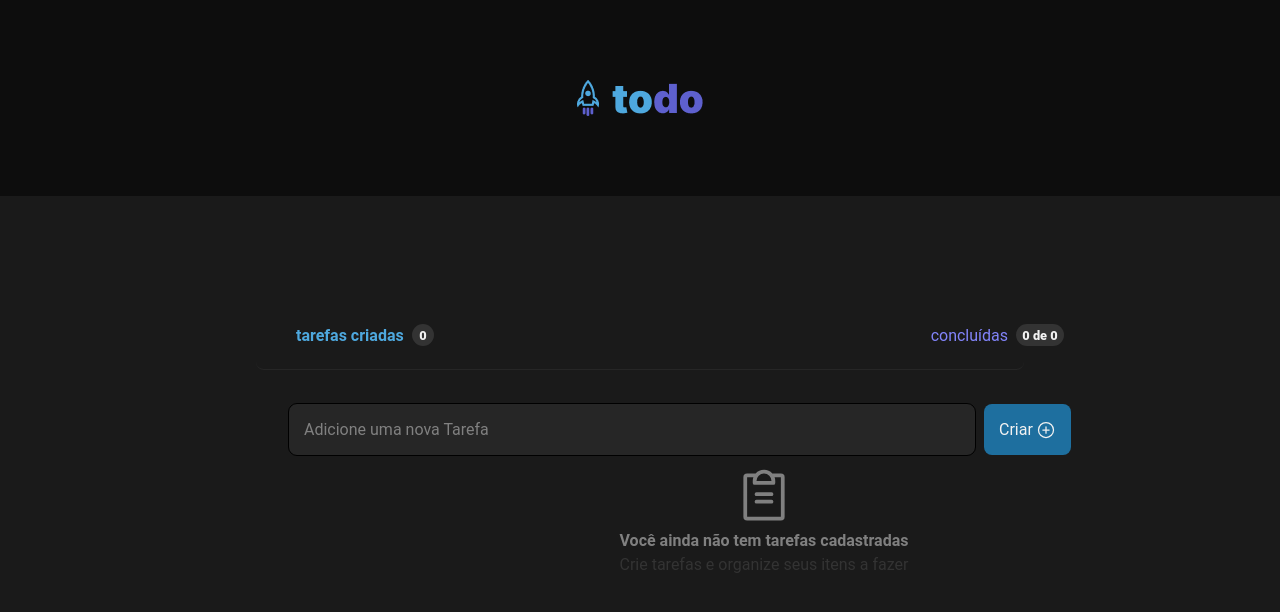
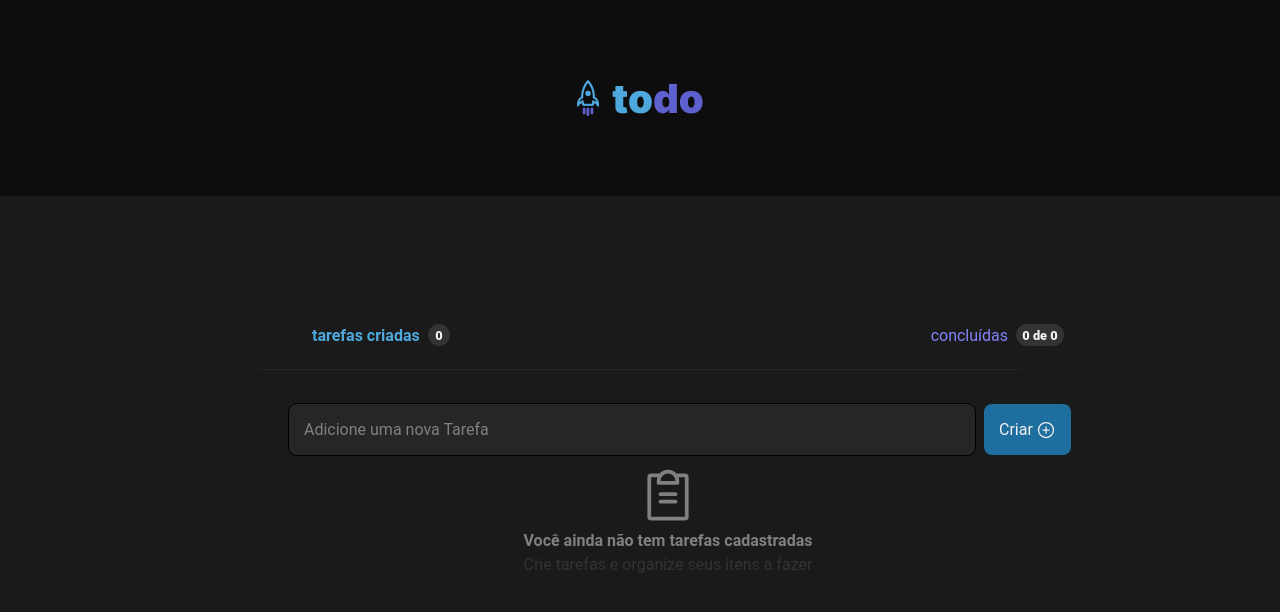
Before and after one commit to SamuelMuleu/toDo, a React (Vite) app: page / in a window 1280 px wide. Shown: the top 612 px of the page. Built offline with nearby package versions, Linux system fonts and the light colour scheme.

Commit message:
task css

```diff
--- a/src/App.module.css
+++ b/src/App.module.css
@@ -82,6 +82,7 @@
     display: flex;
     align-items: center;
     justify-content: center;
+    margin-left: 1rem;
 
 
 }
--- a/src/components/Tasks.module.css
+++ b/src/components/Tasks.module.css
@@ -4,7 +4,7 @@
     gap: 20px;
     flex-direction: column;
     padding: 4rem;
-    margin-left: 6.5rem;
+    margin-right: 5.5rem;
 
     align-items: center;
 
```
